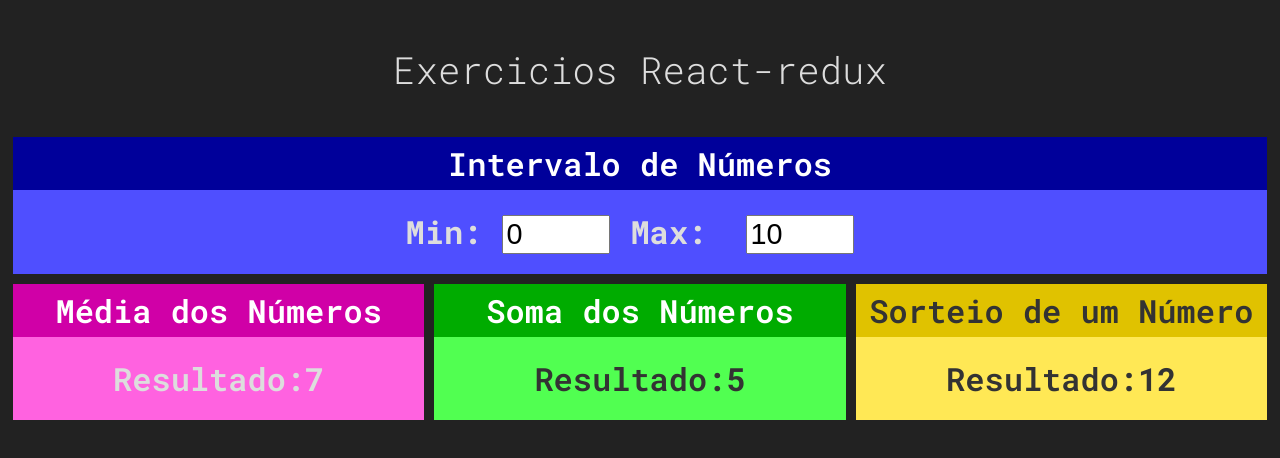
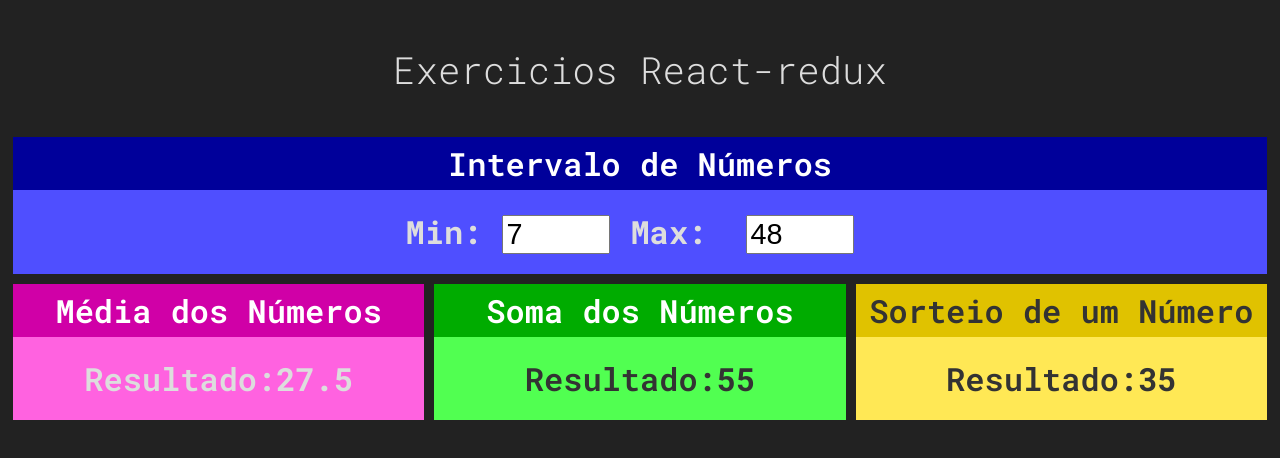
Before and after one commit to Tuliof210/Redux-practice, a React (Create React App) app: page / in a window 1280 px wide. Shown: the top 458 px of the page. Built offline with nearby package versions, Linux system fonts and the light colour scheme.

Commit message:
basic state redux

```diff
--- a/src/app/components/average/Average.jsx
+++ b/src/app/components/average/Average.jsx
@@ -1,17 +1,30 @@
 import './Average.scss';
 import React from 'react';
 
+// REDUX
+import { connect } from 'react-redux';
+
 import Card from '../card/Card';
 
-export default props => {
+const Average = props => {
+  const { min, max } = props;
+  console.log('AVG:', { min, max });
   return (
     <Card title="Média dos Números" color="pink">
       <div className="avg-wrapper">
         <span>
           <span>Resultado:</span>
-          <strong>{7}</strong>
+          <strong>{(max + min) / 2}</strong>
         </span>
       </div>
     </Card>
   );
 };
+
+const mapStateToProps = state => {
+  return {
+    min: state['numbers'].min,
+    max: state['numbers'].max,
+  };
+};
+export default connect(mapStateToProps)(Average);
--- a/src/app/components/interval/Interval.jsx
+++ b/src/app/components/interval/Interval.jsx
@@ -1,21 +1,35 @@
 import './Interval.scss';
 import React from 'react';
 
+// REDUX
+import { connect } from 'react-redux';
+
 import Card from '../card/Card';
 
-export default props => {
+const Interval = props => {
+  const { min, max } = props;
+  console.log('Interval:', { min, max });
   return (
     <Card title="Intervalo de Números" color="blue">
       <div className="interval-wrapper">
         <span>
           <strong>Min:</strong>
-          <input type="number" value={0} />
+          <input type="number" value={min} />
         </span>
         <span>
           <strong>Max: </strong>
-          <input type="number" value={10} />
+          <input type="number" value={max} />
         </span>
       </div>
     </Card>
   );
 };
+
+// mapea o estado geral da App para props do component
+const mapStateToProps = state => {
+  return {
+    min: state['numbers'].min,
+    max: state['numbers'].max,
+  };
+};
+export default connect(mapStateToProps)(Interval);
--- a/src/app/components/sum/Sum.jsx
+++ b/src/app/components/sum/Sum.jsx
@@ -1,17 +1,30 @@
 import './Sum.scss';
 import React from 'react';
 
+// REDUX
+import { connect } from 'react-redux';
+
 import Card from '../card/Card';
 
-export default props => {
+const Sum = props => {
+  const { min, max } = props;
+  console.log('SUM:', { min, max });
   return (
     <Card title="Soma dos Números" color="green">
       <div className="sum-wrapper">
         <span>
           <span>Resultado:</span>
-          <strong>{5}</strong>
+          <strong>{max + min}</strong>
         </span>
       </div>
     </Card>
   );
 };
+
+const mapStateToProps = state => {
+  return {
+    min: state['numbers'].min,
+    max: state['numbers'].max,
+  };
+};
+export default connect(mapStateToProps)(Sum);
--- a/src/app/components/sweepstake/Sweepstake.jsx
+++ b/src/app/components/sweepstake/Sweepstake.jsx
@@ -1,17 +1,31 @@
 import './Sweepstake.scss';
 import React from 'react';
 
+//REDUX
+import { connect } from 'react-redux';
+
 import Card from '../card/Card';
 
-export default props => {
+const Sweepstake = props => {
+  const { min, max } = props;
+  const random = parseInt(Math.random() * (max - min)) + min;
+  console.log('Random:', { min, max });
   return (
     <Card title="Sorteio de um Número" color="yellow">
       <div className="sum-wrapper">
         <span>
           <span>Resultado:</span>
-          <strong>{12}</strong>
+          <strong>{random}</strong>
         </span>
       </div>
     </Card>
   );
 };
+
+const mapStateToProps = state => {
+  return {
+    min: state['numbers'].min,
+    max: state['numbers'].max,
+  };
+};
+export default connect(mapStateToProps)(Sweepstake);
--- a/src/app/redux-store/storeConfig.js
+++ b/src/app/redux-store/storeConfig.js
@@ -2,18 +2,20 @@ import { createStore, combineReducers } from 'redux';
 
 const reducers = combineReducers({
   numbers: (state, action) => {
-    console.log({ state, action });
+    // console.log({ state, action });
     return {
-      min: 1,
-      max: 10,
+      min: 7,
+      max: 48,
     };
   },
   names: (state, action) => {
-    console.log({ state, action });
+    // console.log({ state, action });
     return ['Ana', 'Bia', 'Pedro'];
   },
 });
 
-export default function storeConfing() {
+function storeConfing() {
   return createStore(reducers);
 }
+
+export default storeConfing;
--- a/src/index.jsx
+++ b/src/index.jsx
@@ -3,6 +3,7 @@ import React, { StrictMode } from 'react';
 import ReactDOM from 'react-dom';
 // custom
 import App from './app/App';
+
 // REDUX
 import { Provider } from 'react-redux';
 import configStore from './app/redux-store/storeConfig';
```
